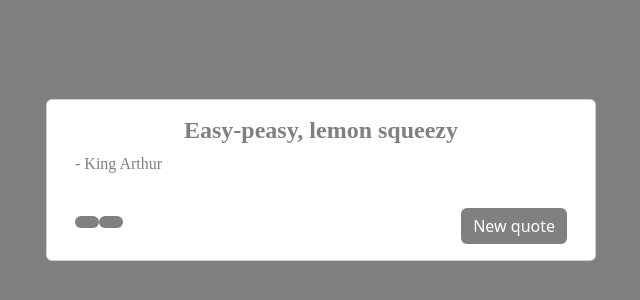
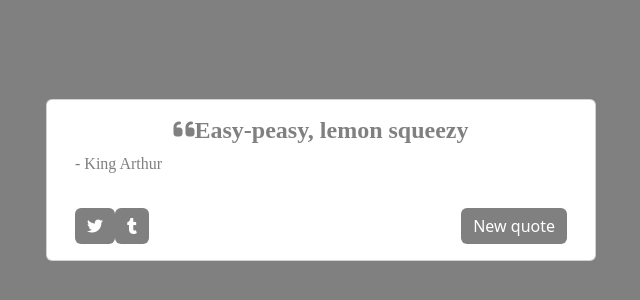
Before and after one commit to NeoBliz1/rand0m_qu0te_machine, a React (Create React App) app: page / in a window 1280 px wide. Shown: the part 220-520 px from the top of the page, without its empty margins (307-947 px from the left). Built offline with nearby package versions, Linux system fonts and the light colour scheme; no server answers; a web font is replaced by a local one.

Commit message:
add font-awesome min css

```diff
--- a/public/index.html
+++ b/public/index.html
@@ -13,6 +13,8 @@
     -->
     <link rel="manifest" href="%PUBLIC_URL%/manifest.json" />
     <link rel="shortcut icon" href="%PUBLIC_URL%/favicon.ico" />
+    <head>
+    <link rel="stylesheet" href="https://cdnjs.cloudflare.com/ajax/libs/font-awesome/6.1.1/css/all.min.css" integrity="sha512-KfkfwYDsLkIlwQp6LFnl8zNdLGxu9YAA1QvwINks4PhcElQSvqcyVLLD9aMhXd13uQjoXtEKNosOWaZqXgel0g==" crossorigin="anonymous" referrerpolicy="no-referrer" />
     <link rel="preconnect" href="https://fonts.googleapis.com" />
     <link rel="preconnect" href="https://fonts.gstatic.com" crossorigin />
     <link
--- a/src/App.js
+++ b/src/App.js
@@ -145,7 +145,7 @@
                   rel="noreferrer"
                 >
                   <Button className="mr-2" style={btnStyle}>
-                    <i className="fa fa-twitter"></i>
+                    <i class="fa-brands fa-twitter"></i>
                   </Button>
                 </a>
                 <Button
@@ -156,7 +156,7 @@
                   }}
                   style={btnStyle}
                 >
-                  <i className="fa fa-tumblr"></i>
+                  <i className="fa-brands fa-tumblr"></i>
                 </Button>
               </Col>
               <Button
```
